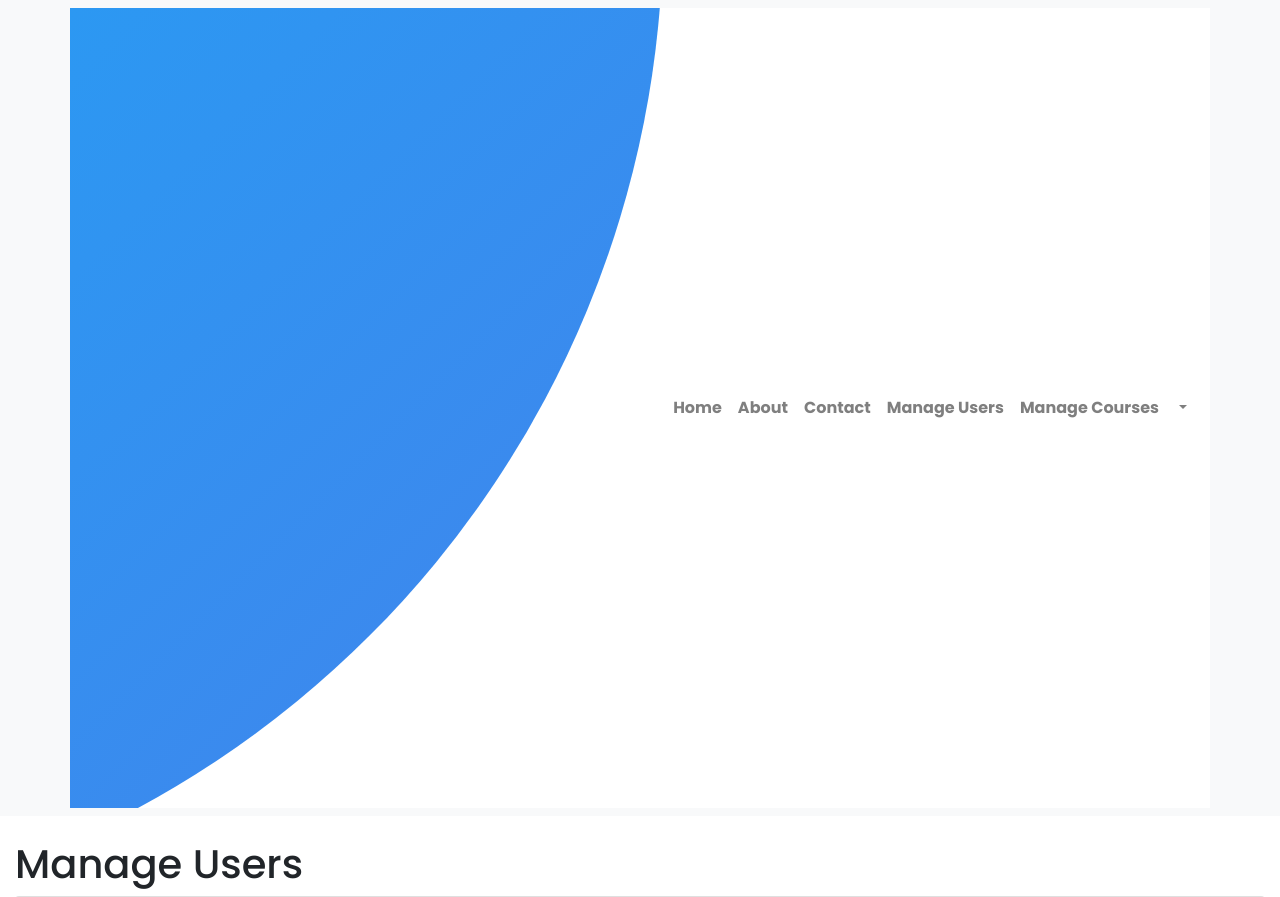
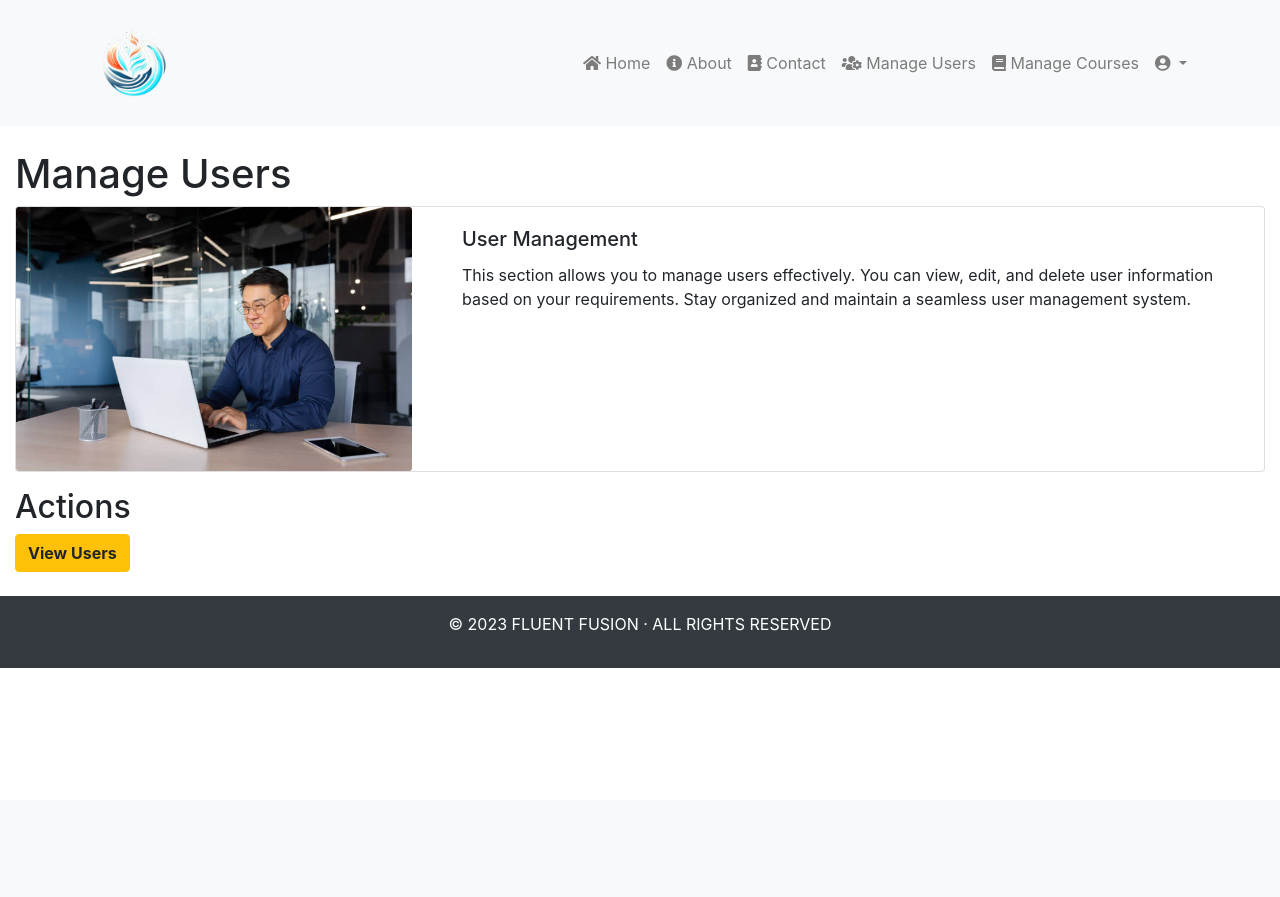
Before and after one commit to ChoudhariNikita/LLP, a Flask app: page /manage_users in a window 1280 px wide. Shown: the top 897 px of the page. After the commit the page ends 668 px from the top, so only its background shows below. Run offline with Flask 3, Linux system fonts and the light colour scheme; some libraries are stand-ins or nearby versions.

Commit message:
Beautified

```diff
--- a/app/homepage.py
+++ b/app/homepage.py
@@ -139,6 +139,7 @@
                 session['loggedin'] = True
                 session['id'] = user[0]
                 session['username'] = 'Admin'  # Set the username as 'Admin'
+                flash(f'Logged in successfully as Admin!! ')
                 return render_template('Admin/admin.html')
             else:
                 print("Regular user logged in successfully!")
--- a/templates/Admin/manage_users.html
+++ b/templates/Admin/manage_users.html
@@ -4,16 +4,28 @@
 <br />
 <h1>Manage Users</h1>
 <div class="card mb-3">
-  <img
-    width="auto"
-    height="400px"
-    src="/static/images/user.jpg"
-    class="card-img-top"
-    alt="..."
-  />
+  <div class="row g-0">
+    <div class="col-md-4">
+      <img
+        src="/static/images/Home/user.jpg"
+        class="card-img"
+        alt="User Image"
+      />
+    </div>
+    <div class="col-md-8">
+      <div class="card-body">
+        <h5 class="card-title">User Management</h5>
+        <p class="card-text">
+          This section allows you to manage users effectively. You can view,
+          edit, and delete user information based on your requirements. Stay
+          organized and maintain a seamless user management system.
+        </p>
+      </div>
+    </div>
+  </div>
 </div>
 
-<h2>Temporory btn</h2>
+<h2>Actions</h2>
 <a href="/view_users"
   ><button type="button" class="btn btn-warning"><b>View Users</b></button></a
 >
--- a/templates/base_admin.html
+++ b/templates/base_admin.html
@@ -1,34 +1,41 @@
 <!DOCTYPE html>
 <html lang="en">
-
   <head>
     <meta charset="UTF-8" />
     <meta name="viewport" content="width=device-width, initial-scale=1.0" />
-    <title>{% block title %}FluentFusion{% endblock %}</title>
+    <title>FluentFusion</title>
 
     <!-- Bootstrap CSS -->
-    <link rel="stylesheet" href="https://maxcdn.bootstrapcdn.com/bootstrap/4.5.2/css/bootstrap.min.css" />
+    <link
+      rel="stylesheet"
+      href="https://maxcdn.bootstrapcdn.com/bootstrap/4.5.2/css/bootstrap.min.css"
+    />
 
     <!-- Custom CSS -->
-    <link rel="stylesheet" href="style.css" />
+    <!-- <link
+      rel="stylesheet"
+      href="{{ url_for('static', filename='css/Home/style.css') }}"
+    /> -->
 
-    <script type="js" href="{{ url_for('static', filename='js/Home/app.js') }}""></script>
+    <!-- Font Awesome -->
+    <link
+      rel="stylesheet"
+      href="https://cdnjs.cloudflare.com/ajax/libs/font-awesome/5.15.4/css/all.min.css"
+    />
   </head>
+
   <body>
     <!-- Navbar -->
-    <div id=" content">
     <nav class="navbar navbar-expand-lg navbar-light bg-light">
       <div class="container">
+        <a class="navbar-brand" href="/">
           <img
             src="{{ url_for('static', filename='images/Home/logo11.png') }}"
             alt="FluentFusion Logo"
             width="100"
             height="100"
           />
-        <b class="logo_text">
-
-          <a class="navbar-brand" href="/" >FluentFusion</a>
-        </b>
+        </a>
         <button
           class="navbar-toggler"
           type="button"
@@ -43,45 +50,49 @@
         <div class="collapse navbar-collapse" id="navbarNav">
           <ul class="navbar-nav ml-auto">
             <li class="nav-item">
-              <b>
-                <a class="nav-link" href="/">Home</a>
-              </b>
+              <a class="nav-link" href="/"><i class="fas fa-home"></i> Home</a>
             </li>
             <li class="nav-item">
-              <b>
-                <a class="nav-link" href="/about">About</a>
-              </b>
+              <a class="nav-link" href="/about"
+                ><i class="fas fa-info-circle"></i> About</a
+              >
             </li>
             <li class="nav-item">
-              <b>
-                <a class="nav-link" href="/contact">Contact</a>
-              </b>
+              <a class="nav-link" href="/contact"
+                ><i class="fas fa-address-book"></i> Contact</a
+              >
             </li>
             <li class="nav-item">
-                <b>
-                    <a class="nav-link" href="/manage_users"> Manage Users</a>
-                </b>
+              <a class="nav-link" href="/manage_users"
+                ><i class="fas fa-users-cog"></i> Manage Users</a
+              >
             </li>
             <li class="nav-item">
-                <b>
-                    <a class="nav-link" href="/manage_courses"> Manage Courses</a>
-                </b>
+              <a class="nav-link" href="/manage_courses"
+                ><i class="fas fa-book"></i> Manage Courses</a
+              >
             </li>
             <!-- User Dropdown Menu -->
             <li class="nav-item dropdown">
-                <a class="nav-link dropdown-toggle" href="#" id="userDropdown" role="button"
-                    data-toggle="dropdown" aria-haspopup="true" aria-expanded="false">
-                    <i class="fas fa4-user-circle"></i> <!-- Font Awesome user icon -->
+              <a
+                class="nav-link dropdown-toggle"
+                href="#"
+                id="userDropdown"
+                role="button"
+                data-toggle="dropdown"
+                aria-haspopup="true"
+                aria-expanded="false"
+              >
+                <i class="fas fa-user-circle"></i>
+                <!-- Font Awesome user icon -->
               </a>
               <div class="dropdown-menu" aria-labelledby="userDropdown">
-                    <!-- <a class="dropdown-item" href="#">Username</a>
-                    <a class="dropdown-item" href="/profile">Profile</a>
-                    <div class="dropdown-divider"></div> -->
-                    <a class="dropdown-item" href="/logout">Logout</a>
+                <a class="dropdown-item" href="/logout"
+                  ><i class="fas fa-sign-out-alt"></i> Logout</a
+                >
               </div>
             </li>
             <!-- End User Dropdown Menu -->
-
           </ul>
         </div>
       </div>
@@ -93,15 +104,13 @@
     <!-- Footer Section -->
     <footer class="bg-dark text-white text-center py-4 p-md-3">
       <div class="container">
-        <p>&copy; 2023 FLUENT FUSION &middot; ALL RIGHTS RESERVED </p>
+        <p>&copy; 2023 FLUENT FUSION &middot; ALL RIGHTS RESERVED</p>
       </div>
     </footer>
-  </div>
+
     <!-- Bootstrap JS (jQuery and Popper.js) -->
     <script src="https://ajax.googleapis.com/ajax/libs/jquery/3.5.1/jquery.min.js"></script>
     <script src="https://cdnjs.cloudflare.com/ajax/libs/popper.js/1.16.0/umd/popper.min.js"></script>
     <script src="https://maxcdn.bootstrapcdn.com/bootstrap/4.5.2/js/bootstrap.min.js"></script>
-
   </body>
-
 </html>
```
Also changed, not shown: config.py (+26 -0 lines), templates/Admin/admin.html (+4 -3 lines), templates/base.html (+31 -26 lines), templates/base_user.html (+46 -41 lines). Lines whose indentation alone changed are shown as unchanged.
